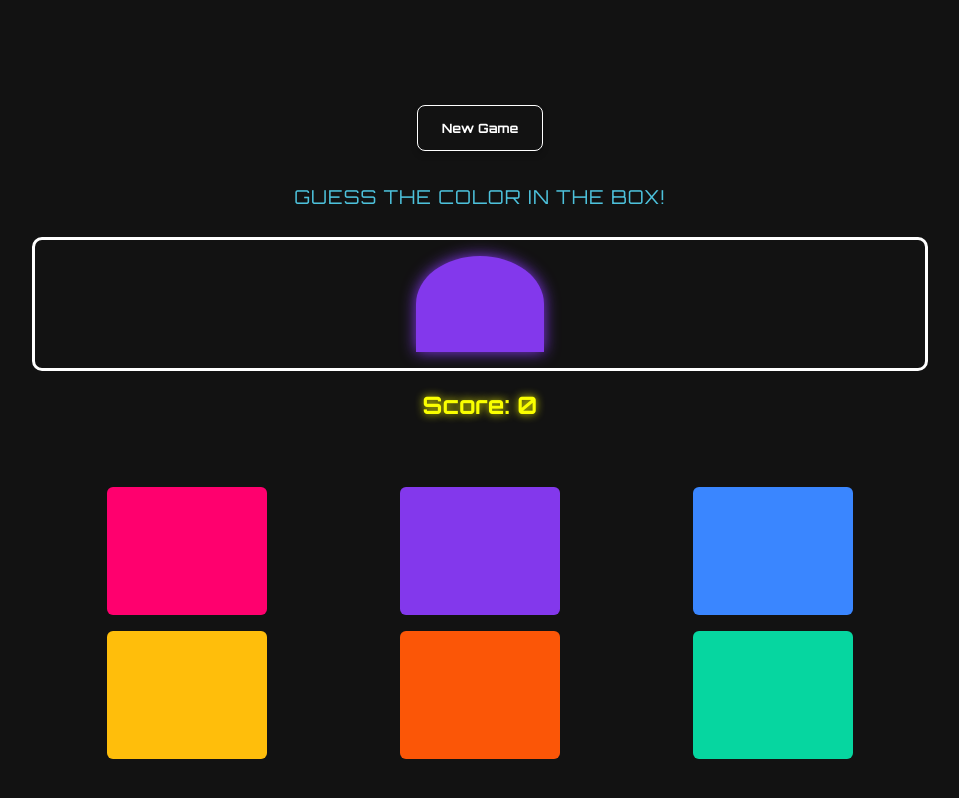
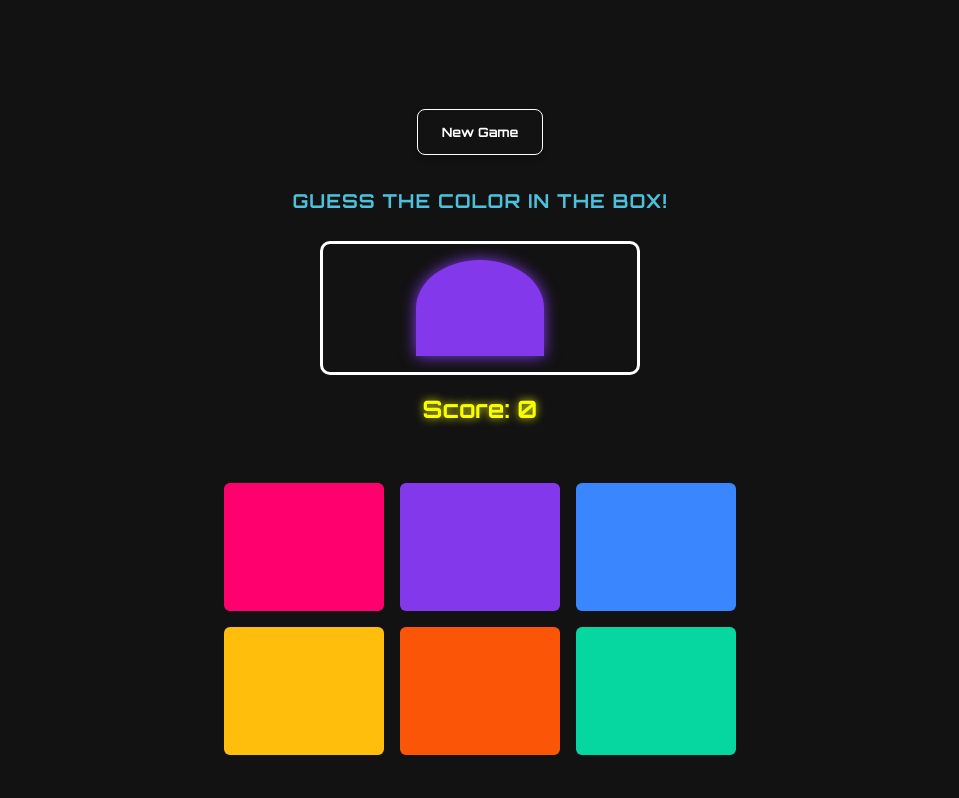
Before and after one commit to chiamakauyanna/color-game, a React (Vite) app in the folder my-color-game/: page /game in a window 1280 px wide. Shown: the top 798 px of the page, without its empty margins (160-1119 px from the left). Built offline with nearby package versions, Linux system fonts and the light colour scheme.

Commit message:
completed

```diff
--- a/my-color-game/src/components/common/Button.jsx
+++ b/my-color-game/src/components/common/Button.jsx
@@ -4,6 +4,7 @@ const Button = (prop) => {
   return (
     <button
       onClick={prop.handleClick}
+      data-testid={prop.datatestid}
       className={`custom-button ${prop.className}`}
     >
       {prop.text}
--- a/my-color-game/src/pages/Game.jsx
+++ b/my-color-game/src/pages/Game.jsx
@@ -6,7 +6,14 @@ import "../styles/Game.css";
 import { GameContext } from "../context/ColorGameContext";
 
 const Game = () => {
-  const { score, gameStatus, showMessage, setRandomColor, randomColorGenerator, setScore } = useContext(GameContext);
+  const {
+    score,
+    gameStatus,
+    showMessage,
+    setRandomColor,
+    randomColorGenerator,
+    setScore,
+  } = useContext(GameContext);
 
   const newGame = () => {
     setRandomColor(randomColorGenerator());
@@ -15,18 +22,21 @@ const Game = () => {
 
   return (
     <div className="game-container">
-      <Button text="New Game" className="new-game-button" handleClick={newGame} />
-
-        <div className="game-instructions">
-          <h2 data-testid="gameInstructions">
-          Guess the color in the box!
-          </h2>
-        </div>
+      <Button
+        text="New Game"
+        className="new-game-button"
+        handleClick={newGame}
+        datatestid="newGameButton"
+      />
+      <div className="game-instructions">
+        <h2 data-testid="gameInstructions">Guess the color in the box!</h2>
+      </div>
       <div className="game-content">
         <MysteryBox />
 
-
-        <p className="score" data-testid="newGameButton">Score: {score}</p>
+        <p className="score" data-testid="score">
+          Score: {score}
+        </p>
 
         <div className="status-message">
           {showMessage && (
--- a/my-color-game/src/styles/Game.css
+++ b/my-color-game/src/styles/Game.css
@@ -29,6 +29,10 @@
 
 /* Game Content Centering */
 .game-content {
+  display: flex;
+  flex-direction: column;
+  justify-content: center;
+  align-items: center;
   text-align: center;
   width: 100%;
 }
@@ -43,14 +47,11 @@
   margin-bottom: 1rem;
   padding-top: 1rem;
   text-align: center;
+  font-weight: bold;
 }
 
 .game-instructions h2 {
   font-size: 1.2rem;
-}
-
-.highlight {
-  font-weight: bold;
 }
 
 /* Score Display */
@@ -62,7 +63,6 @@
   text-shadow: 0 0 8px rgba(250, 255, 0, 0.9);
   padding-top: 1rem;
 }
-
 
 /* Game Status Messages */
 .status-message {
@@ -85,15 +85,27 @@
 
 /* Animations */
 @keyframes bounce {
-  0% { transform: translateY(0); }
-  50% { transform: translateY(-10px); }
-  100% { transform: translateY(0); }
+  0% {
+    transform: translateY(0);
+  }
+  50% {
+    transform: translateY(-10px);
+  }
+  100% {
+    transform: translateY(0);
+  }
 }
 
 @keyframes pulse {
-  0% { opacity: 1; }
-  50% { opacity: 0.5; }
-  100% { opacity: 1; }
+  0% {
+    opacity: 1;
+  }
+  50% {
+    opacity: 0.5;
+  }
+  100% {
+    opacity: 1;
+  }
 }
 
 /* Small screens (mobile) */
--- a/my-color-game/src/styles/GuessButtons.css
+++ b/my-color-game/src/styles/GuessButtons.css
@@ -4,7 +4,7 @@
   grid-template-columns: repeat(3, 1fr);
   align-items: center;
   justify-items: center;
-  margin-top: 1.5rem;
+  margin-top: 1rem;
   gap: 1rem;
   padding: 1rem;
   border-radius: 10px;
@@ -12,8 +12,8 @@
 
 /* Color Buttons */
 .color-button {
-  width: 5rem;
-  height: 4rem;
+  width: 6rem;
+  height: 6rem;
   border: none;
   border-radius: 6px;
   cursor: pointer;
--- a/my-color-game/src/styles/MysteryBox.css
+++ b/my-color-game/src/styles/MysteryBox.css
@@ -6,6 +6,7 @@
   padding: 1rem;
   border-radius: 10px;
   border: 3px solid white;
+  width: 20rem
 }
 
 /* Color Display Box */
```
